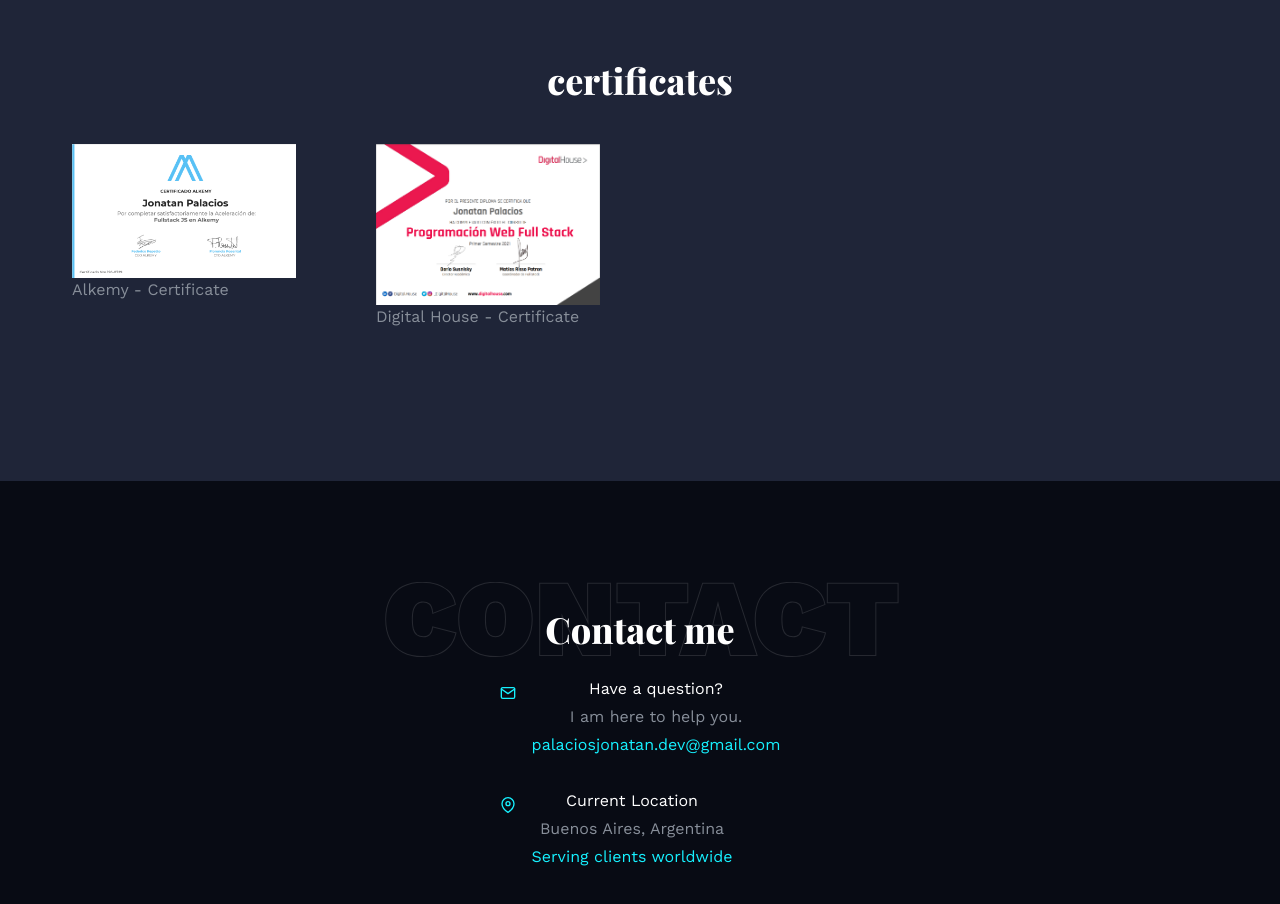
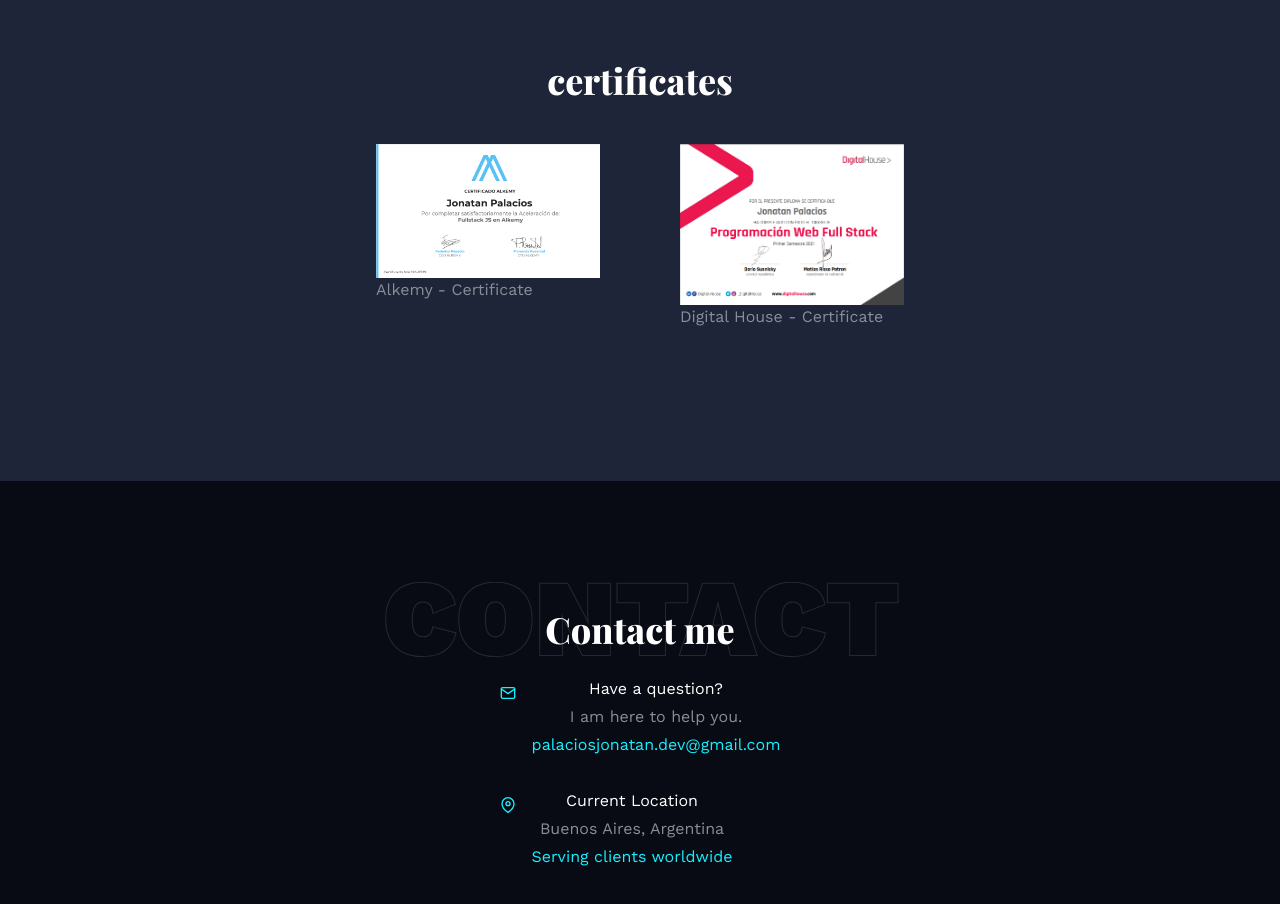
Before and after one commit to YonPalac1/YonPalac1, a React (Create React App) app: page / in a window 1280 px wide. Shown: the part 2460-3364 px from the top of the page. Built offline with nearby package versions, Linux system fonts and the light colour scheme; a web font is replaced by a local one.

Commit message:
Centro certificados

```diff
--- a/src/components/Certificies.js
+++ b/src/components/Certificies.js
@@ -16,10 +16,11 @@ const Certificies = () => {
           </h2>
         </div>
         <div className='grid lg:grid-cols-4 gap-8'>
+          <div></div>
           {certificies.map((cer, index) => {
             const { name, image } = cer;
             return (
-              <div className='p-6 rounded-2xl' key={index}>
+              <div className='p-6 rounded-2xl cursor-pointer' key={index}>
                 <div className='text-accent rounded-sm flex justify-center items-center text-[28px]'>
                   <img src={image} />
                 </div>
@@ -27,6 +28,7 @@ const Certificies = () => {
               </div>
             );
           })}
+          <div></div>
         </div>
       </div>
     </section>
```
Also changed, not shown: src/components/Card.js (line endings or trailing spaces).
